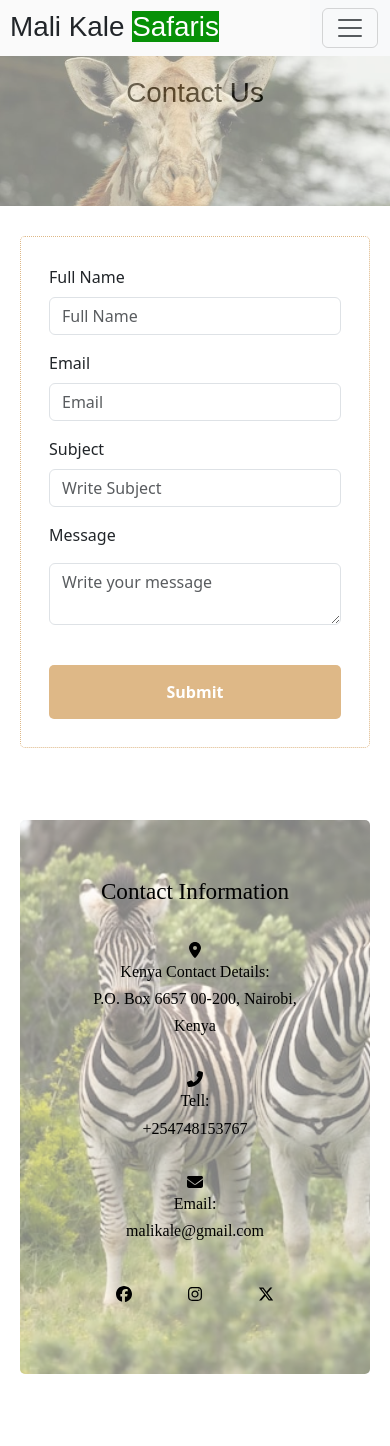
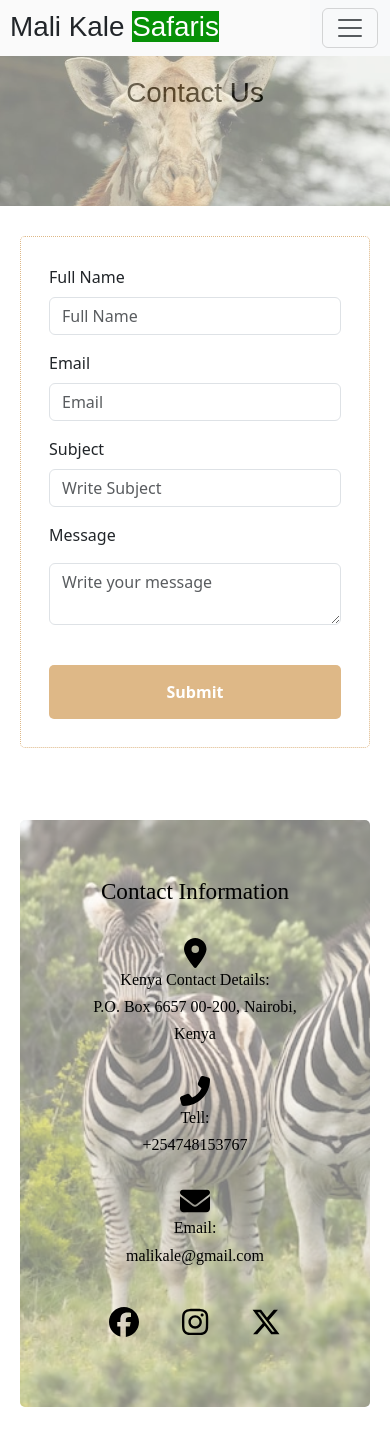
Before and after one commit to mumbi65/malikale-safaris, a React (Vite) app: page /contactus in a window 390 px wide. Shown: the top 1446 px of the page. Built offline with nearby package versions, Linux system fonts and the light colour scheme; grey boxes are pictures that could not be loaded; a web font is replaced by a local one.

Commit message:
minor updated changes

```diff
--- a/src/components/aboutus.jsx
+++ b/src/components/aboutus.jsx
@@ -2,6 +2,7 @@ import React from "react";
 import NavBar from "./navbar";
 import safari from "../assets/safari.jpg"
 import Footer from "./footer";
+import safari2 from "../assets/safari2.jpg"
 
 const AboutUs = () =>{
     return(
@@ -20,7 +21,7 @@ const AboutUs = () =>{
                 <p>Kenya is one of the least known countries in the world, as well as one of the least explored. It is a country open to the imagination, with so much to discover: – National parks, open savanna, volcanic mountains, salt flats, 1000 years of forests, lakes, rivers and ocean. At the same time, Kenya offers a journey through the history of human evolution as the cultures that originated their thousands of years ago and maintained their customs to this day.</p>
             </div>
             <div className="content-image">
-                <img src={safari} alt="" />
+                <img src={safari2} alt="" />
             </div>
         </div>
         <Footer/>
--- a/src/components/contactus.jsx
+++ b/src/components/contactus.jsx
@@ -130,28 +130,28 @@ const ContactUs = () =>{
                 <div className="contact-us-background-image-container">
                     <div className="contact-info">
                             <h3>Contact Information</h3> <br />
-                            <FontAwesomeIcon icon={faMapMarkerAlt}/>
+                            <FontAwesomeIcon icon={faMapMarkerAlt} className="contact-icon"/>
                             <h6>Kenya Contact Details:</h6>
                             <h6>P.O. Box 6657 00-200, Nairobi,</h6>
                             <h6>Kenya</h6>
                              <br />
-                             <FontAwesomeIcon icon={faPhoneAlt}/>
+                             <FontAwesomeIcon icon={faPhoneAlt} className="contact-icon"/>
                              <h6>Tell:</h6>
                              <h6>+254748153767</h6>
                              <br />
-                             <FontAwesomeIcon icon={faEnvelope}/>
+                             <FontAwesomeIcon icon={faEnvelope} className="contact-icon"/>
                              <h6>Email:</h6>
                              <h6>malikale@gmail.com</h6>
                              <br />
                              <div className="contactus-socials">
                                 <div>
-                                    <FontAwesomeIcon icon={faFacebook}/>
+                                    <FontAwesomeIcon icon={faFacebook} className="contact-icon"/>
                                 </div>
                                 <div>
-                                    <FontAwesomeIcon icon={faInstagram}/>
+                                    <FontAwesomeIcon icon={faInstagram} className="contact-icon"/>
                                 </div>
                                 <div>
-                                    <FontAwesomeIcon icon={faXTwitter}/>
+                                    <FontAwesomeIcon icon={faXTwitter} className="contact-icon"/>
                                 </div>
                              </div>
                     </div>
--- a/src/components/homepage.jsx
+++ b/src/components/homepage.jsx
@@ -3,10 +3,9 @@ import antelope from "../assets/antelope.jpg"
 import cheetah from "../assets/cheetah.jpg"
 import giraffe from "../assets/giraffe.jpg"
 import lion from "../assets/lion.jpg"
-import zebra from "../assets/zebra.jpg"
 import safari from "../assets/safari.jpg"
-import giraffe2 from "../assets/giraffe2.jpg"
 import SafariCard from "./safaricards";
+import whiterhino from "../assets/white-rhino.jpg"
 
 const HomePage = () =>{
     return(
@@ -29,14 +28,14 @@ const HomePage = () =>{
                             </div>
                     </div>
                     <div className="carousel-item">
-                        <img src={antelope} className="d-block w-100" alt="..." />
+                        <img src={cheetah} className="d-block w-100" alt="..." />
                             <div className="carousel-caption d-none d-md-block">
                                 <h5>Second slide label</h5>
                                 <p>Some representative placeholder content for the second slide.</p>
                             </div>
                     </div>
                     <div className="carousel-item">
-                        <img src={giraffe2} className="d-block w-100" alt="..." />
+                        <img src={whiterhino} className="d-block w-100" alt="..." />
                             <div className="carousel-caption d-none d-md-block">
                                 <h5>Third slide label</h5>
                                 <p>Some representative placeholder content for the third slide.</p>
--- a/src/index.css
+++ b/src/index.css
@@ -123,6 +123,12 @@ button:focus-visible {
   border-radius: 3px;
 }
 
+.carousel-item img {
+  height: 500px;
+  object-fit: cover;
+  width: 100%;
+}
+
 .safari-container {
  width: 99%;
  margin-left: 7px;
@@ -130,33 +136,45 @@ button:focus-visible {
 }
 
 .safari-card {
+  padding: 0;
   max-width: 30%;
   margin: 2px;
   margin-bottom: 10px;
+  overflow: hidden;
+}
+
+.safari-card img {
+  height: 200px;
+  width: 100%;
+  object-fit: cover;
+  transition: transform 0.5s ease-in-out;
+}
+
+.safari-card img:hover {
+  transform: scale(1.05);
 }
 
 .view-more{
-  margin-left: 600px;
+  margin-left: 550px;
 }
 
 @media (max-width: 768px) {
   .view-more {
-    margin-left: auto;  /* Center the button */
-    margin-right: auto; /* Center the button */
-    display: block;     /* Ensure it’s displayed as a block element */
-    padding: 10px 20px; /* Adjust padding for medium screens */
-    font-size: 16px;    /* Adjust font size for medium screens */
+    margin-left: auto;
+    margin-right: auto;
+    display: block;
+    padding: 10px 20px;
+    font-size: 16px;
   }
 }
 
-/* For mobile devices and very small screens (e.g., 576px and below) */
 @media (max-width: 576px) {
   .view-more {
-    margin-left: auto;  /* Center the button */
-    margin-right: auto; /* Center the button */
-    display: block;     /* Ensure it’s displayed as a block element */
-    padding: 8px 16px;  /* Adjust padding for small screens */
-    font-size: 14px;    /* Adjust font size for small screens */
+    margin-left: auto;
+    margin-right: auto;
+    display: block;
+    padding: 8px 16px;
+    font-size: 14px;
   }
 }
 
@@ -375,6 +393,15 @@ button:focus-visible {
   padding: 10px;
 }
 
+.contact-icon{
+  font-size: 30px;
+}
+
+.contact-icon:hover{
+  color: burlywood;
+  cursor: pointer;
+}
+
 .heading-background-image-container{
   position: relative;
   width: 100%;
```
